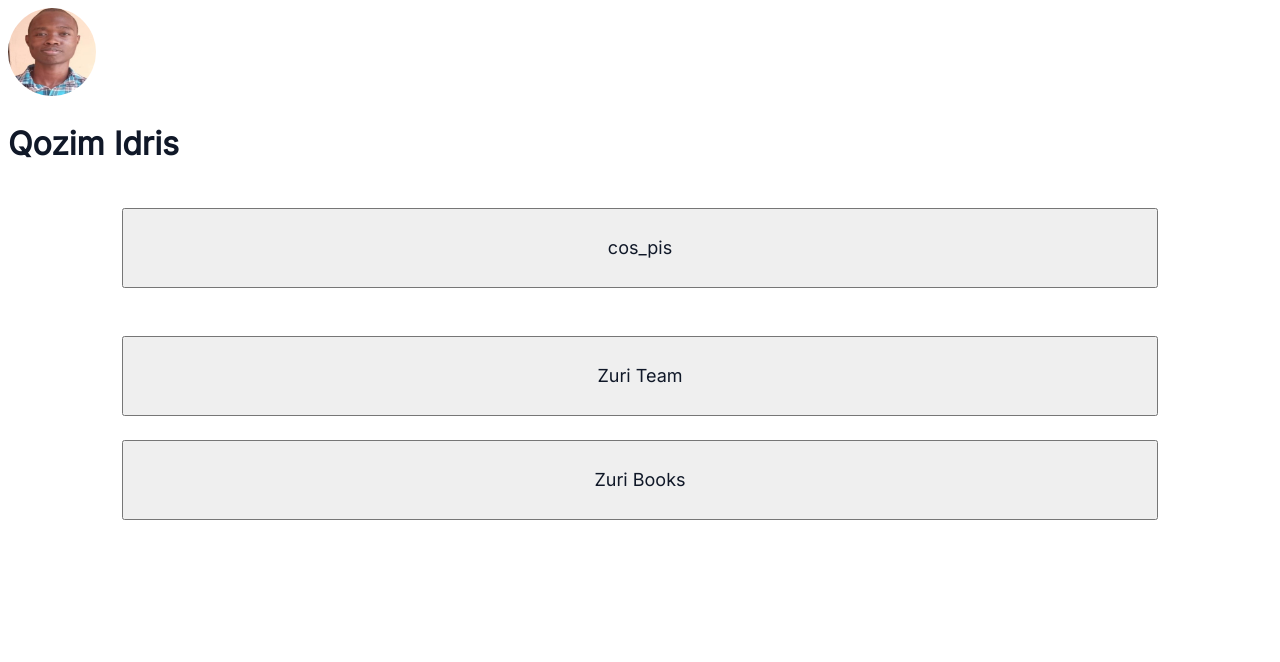
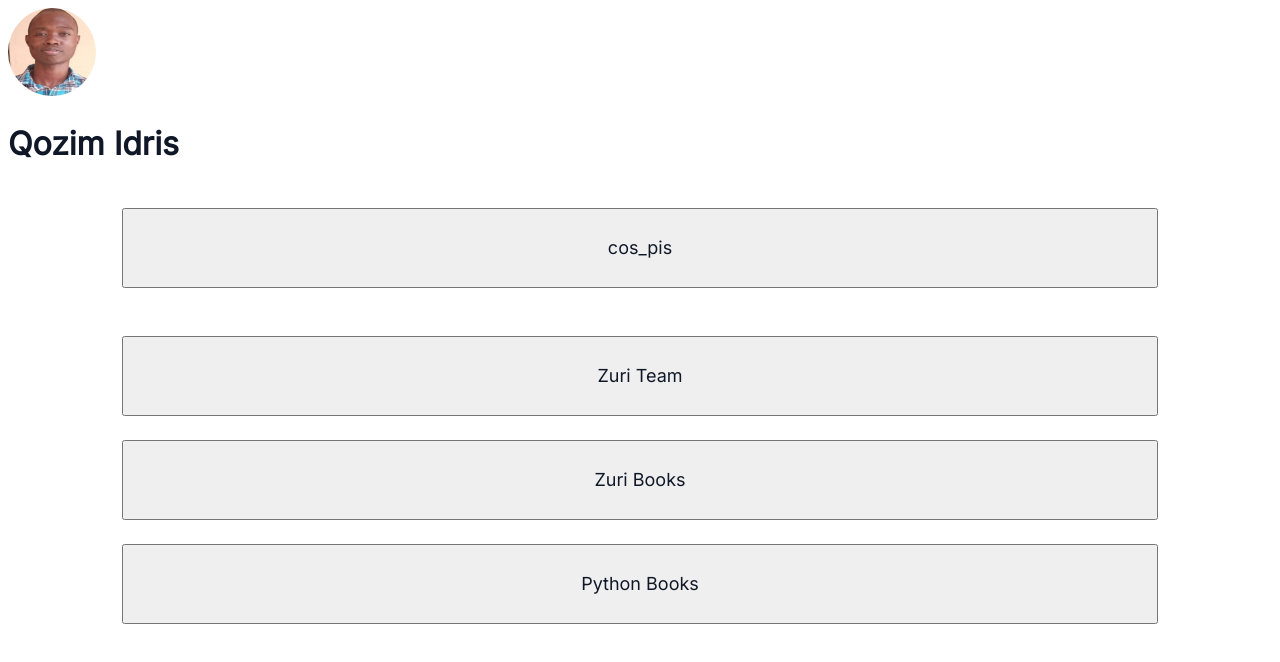
Before and after one commit to Cospis/Front-End-Stage-1-Task, a React (Create React App) app: page / in a window 1280 px wide. Shown: the top 662 px of the page. Built offline with nearby package versions, Linux system fonts and the light colour scheme.

Commit message:
added python books

```diff
--- a/src/Links.js
+++ b/src/Links.js
@@ -7,6 +7,12 @@ const Links = () => {
       <a href="http://books.zuri.team" className="books">
         <button id="books"> Zuri Books</button>
       </a>
+      <a
+        href="https://books.zuri.team/python-for-beginners?ref_id=Cospis"
+        className="book__python"
+      >
+        <button id="book__python"> Python Books</button>
+      </a>
     </div>
   );
 };
--- a/src/index.css
+++ b/src/index.css
@@ -44,6 +44,15 @@
   margin: 12px 0px;
   line-height: 28px;
 }
+#book__python{
+  padding:  24px 32px 24px 32px;
+  width: 100%;
+  font-weight: 500;
+  color: #101828;
+  font-size: 18px;
+  margin: 12px 0px;
+  line-height: 28px;
+}
 
 .links-section{
   padding: 12px 114px;
```
